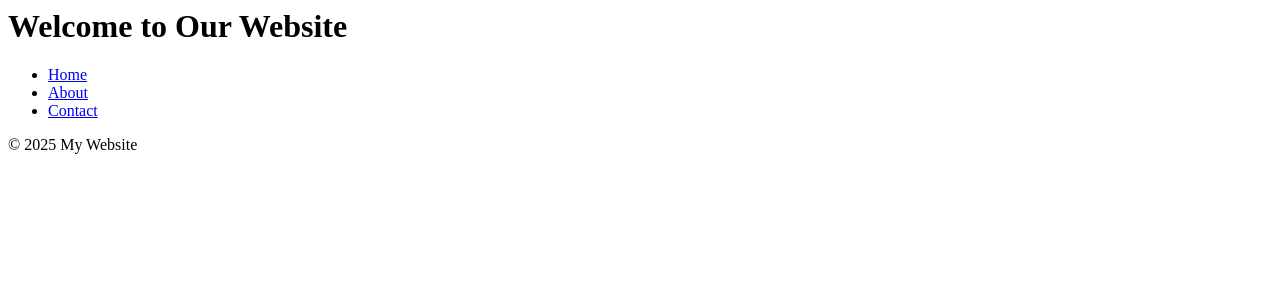
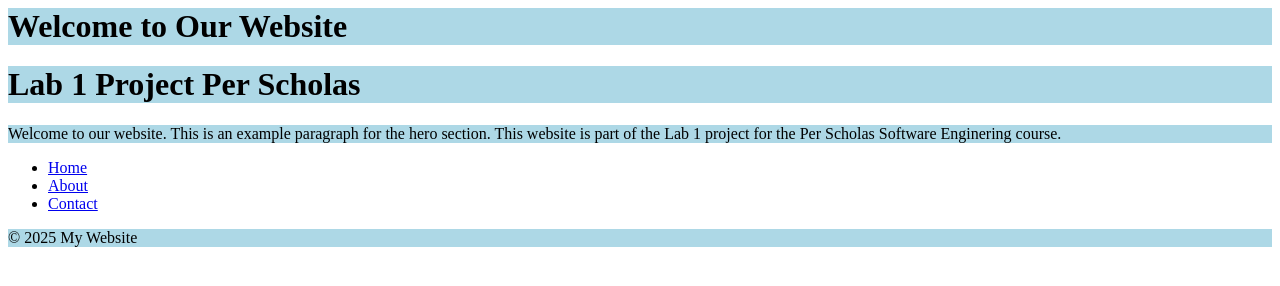
Before and after one commit to melvink1002-spec/Lab-1, a plain HTML site: page Lab 1/index.html in a window 1280 px wide. Drawn offline with Linux system fonts and the light colour scheme.

Commit message:
Initial commit with basic HTML structure

```diff
--- a/Lab 1/index.html
+++ b/Lab 1/index.html
@@ -5,6 +5,24 @@
   <body>
     <h1>Welcome to Our Website</h1>
   </body>
+   <hero>
+    <style>
+h1 {
+  background-color: lightblue;
+}
+
+p {
+  background-color:Lightblue;
+}
+</style>
+    <h1>
+        Lab 1 Project Per Scholas
+    </h1>
+    <p>
+        Welcome to our website. This is an example paragraph for the hero section. This website is part of the Lab 1 project for the Per Scholas Software Enginering course.
+    </p>
+
+    </hero>
   <nav>
   <ul>
     <li><a href="#">Home</a></li>
```
